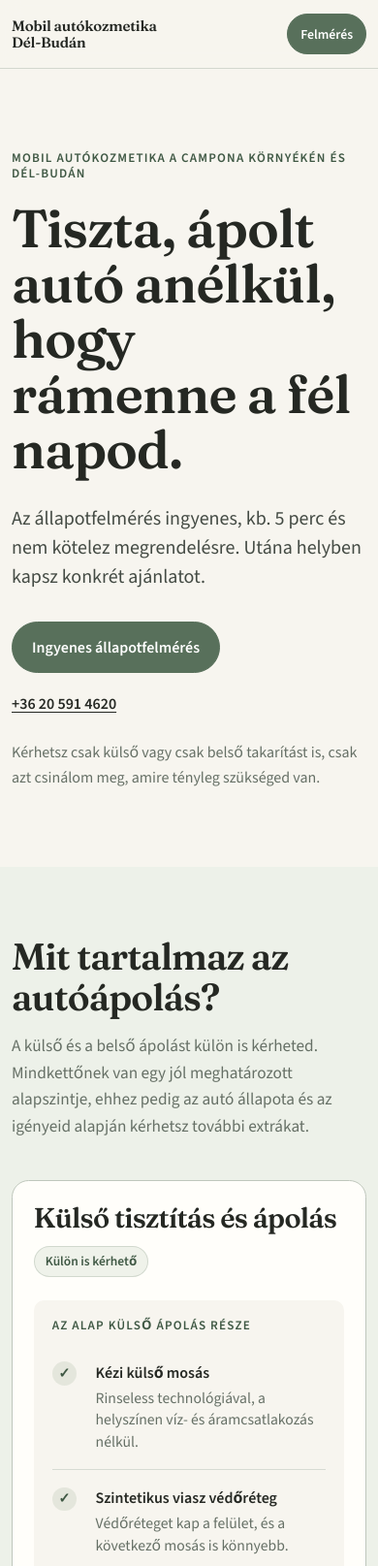
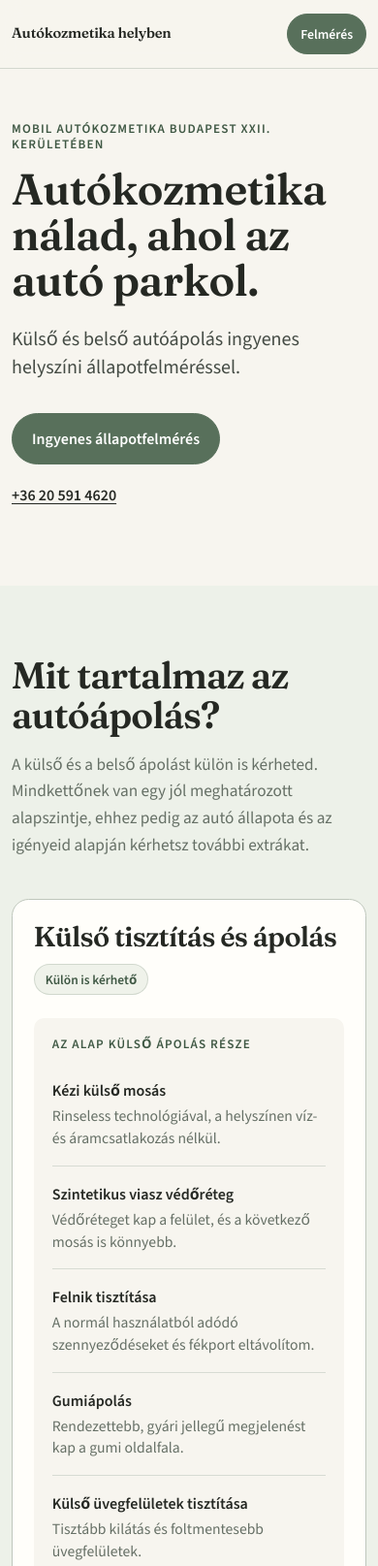
Before and after one commit to RolandSzaboDesign/AutoKozmetikaHelyben, an Eleventy site: page src/index.html in a window 390 px wide. Shown: the top 1615 px of the page at 97% size. Built offline with nearby package versions, Linux system fonts and the light colour scheme; Eleventy itself is replaced by a stand-in of ours; files that its build step writes are made by us from their sources.

Commit message:
v1.0.9
Many small updates to content and images

```diff
--- a/src/_data/faq.json
+++ b/src/_data/faq.json
@@ -5,7 +5,7 @@
   },
   {
     "question": "Kérhetek csak külső vagy csak belső takarítást?",
-    "answer": "Persze. A külső és a belső takarítás külön is kérhető, és a választható kezelésekből is csak azt választod, amire szükséged van."
+    "answer": "Persze. A külső és a belső ápolás külön is kérhető. Mindkettőnek van egy alap tartalma, az extrákból pedig csak azt választod, amire szükséged van."
   },
   {
     "question": "Kell vizet vagy áramot biztosítanom?",
@@ -13,7 +13,7 @@
   },
   {
     "question": "Hol vállalsz autókozmetikát?",
-    "answer": "Elsősorban a XXII., XI., XX. és XXI. kerületben, valamint Szigetszentmiklóson és a Campona környékén dolgozom. Távolabbi helyszín is megoldható, ilyenkor a kiszállás költségét előre megbeszéljük."
+    "answer": "Elsősorban Budapest XXII. kerületében dolgozom. A közeli XI., XX. és XXI. kerület, valamint Szigetszentmiklós is szóba jöhet; a kiszállást előre egyeztetjük."
   },
   {
     "question": "Mekkora hely kell az autó körül?",
@@ -21,7 +21,7 @@
   },
   {
     "question": "Mennyi ideig tart?",
-    "answer": "A választott szolgáltatásoktól és az autó állapotától függően általában 1–3 órával érdemes számolni."
+    "answer": "A választott szolgáltatásoktól és az autó állapotától függően általában 1–4 órával érdemes számolni."
   },
   {
     "question": "Mi történik, ha rossz az idő?",
--- a/src/_data/schema.js
+++ b/src/_data/schema.js
@@ -5,7 +5,7 @@ module.exports = [
   {
     '@context': 'https://schema.org',
     '@type': 'Service',
-    name: 'Mobil autókozmetika Dél-Budán és környékén',
+    name: 'Mobil autókozmetika Budapest XXII. kerületében',
     serviceType: 'Mobil autókozmetika',
     url: site.url,
     description: site.description_short,
--- a/src/_data/site.json
+++ b/src/_data/site.json
@@ -1,14 +1,14 @@
 {
   "title": "Autókozmetika helyben",
-  "homepage_title": "Mobil autókozmetika Dél-Budán",
-  "tagline": "Mobil autókozmetika Dél-Budán és környékén",
-  "description_short": "Mobil autókozmetika Dél-Budán és környékén. Külső és belső tisztítás, választható ápoló kezelések, ingyenes helyszíni állapotfelméréssel.",
-  "description_long": "Tiszta, ápolt autó anélkül, hogy rámenne a fél napod. Helyszíni autókozmetika Dél-Budán és környékén, ingyenes állapotfelméréssel és egyedi árajánlattal.",
+  "homepage_title": "Autókozmetika helyben",
+  "tagline": "Mobil autókozmetika Budapest XXII. kerületében",
+  "description_short": "Házhoz menős mobil autókozmetika Budapest XXII. kerületében. Külső-belső autóápolás ingyenes helyszíni állapotfelméréssel.",
+  "description_long": "Mobil autókozmetika Budapest XXII. kerületében. Külső és belső autóápolás nálad, ahol az autó parkol, ingyenes helyszíni állapotfelméréssel.",
   "url": "https://autokozmetikahelyben.hu",
   "lang": "hu",
   "locale": "hu_HU",
   "ogImage": "/assets/images/og-autokozmetikahelyben.jpg",
-  "ogImageAlt": "Mobil autókozmetika a Campona környékén",
+  "ogImageAlt": "Házhoz menős mobil autókozmetika Budapest XXII. kerületében",
   "author": {
     "name": "Szabó Roland",
     "email": "szaboka89@gmail.com",
--- a/src/assets/css/style.css
+++ b/src/assets/css/style.css
@@ -167,12 +167,14 @@ h4 {
 .hero { padding-top: clamp(6.5rem, 12vw, 11rem); padding-bottom: clamp(5rem, 10vw, 9rem); }
 .hero__eyebrow { margin-bottom: 1.35rem; }
 .hero__title {
+  max-width: 64rem;
   margin-bottom: 1.75rem;
   font-family: var(--serif);
-  font-size: clamp(3.2rem, 8vw, 6.6rem);
+  font-size: clamp(3rem, 7vw, 6rem);
   font-weight: 600;
   letter-spacing: -.015em;
   line-height: 1.04;
+  text-wrap: balance;
 }
 .hero__lead {
   max-width: 52rem;
@@ -265,6 +267,21 @@ h4 {
 }
 .treatment-list--included strong,
 .treatment-list--included span { grid-column: 2; }
+@media (max-width: 620px) {
+  .treatment-list--included li {
+    grid-template-columns: 1fr;
+    gap: 0;
+  }
+
+  .treatment-list--included li::before {
+    display: none;
+  }
+
+  .treatment-list--included strong,
+  .treatment-list--included span {
+    grid-column: 1;
+  }
+}
 .treatment-list--extras li { padding: .9rem 0; }
 .treatment-list--extras strong { margin-bottom: 0; }
 .services__note {
@@ -530,12 +547,13 @@ h4 {
   .container,
   .container--narrow { width: min(calc(100% - 1.5rem), var(--max)); }
   .site-header__inner { min-height: 4.35rem; gap: .7rem; }
-  .brand { max-width: 13rem; font-size: 1rem; }
+  .brand { max-width: none; font-size: .98rem; white-space: nowrap; }
   .button--small { min-height: 2.55rem; padding: .55rem .8rem; font-size: .86rem; }
   .button__long { display: none; }
   .button__short { display: inline; }
-  .hero { padding-top: 5.3rem; }
-  .hero__title { font-size: clamp(3rem, 14vw, 4.5rem); }
+  .hero { padding-top: 3.4rem; }
+  .hero__eyebrow { margin-bottom: 1rem; }
+  .hero__title { margin-bottom: 1.4rem; font-size: clamp(2.5rem, 11.5vw, 4rem); letter-spacing: -.025; }
   .hero__actions { align-items: flex-start; flex-direction: column; }
   .service-card { padding: 1.35rem; }
   .before-after-grid { grid-template-columns: 1fr; }
@@ -556,7 +574,7 @@ h4 {
 }
 
 @media (max-width: 420px) {
-  .brand { max-width: 10.5rem; font-size: .94rem; }
+  .brand { font-size: .92rem; }
 }
 
 
--- a/src/index.html
+++ b/src/index.html
@@ -1,7 +1,7 @@
 ---
 layout: base.html
-title: Mobil autókozmetika Dél-Budán
-description: Tiszta, ápolt autó anélkül, hogy rámenne a fél napod. Mobil autókozmetika Dél-Budán és környékén, ingyenes helyszíni állapotfelméréssel.
+title: Mobil autókozmetika Budapest XXII. kerületében
+description: Házhoz menős mobil autókozmetika Budapest XXII. kerületében. Külső-belső autóápolás ingyenes helyszíni állapotfelméréssel.
 ---
 
 <script type="application/ld+json">{{ schema | json }}</script>
@@ -9,14 +9,14 @@ description: Tiszta, ápolt autó anélkül, hogy rámenne a fél napod. Mobil a
 <main id="tartalom">
   <section class="hero section">
     <div class="container container--narrow">
-      <h1 class="eyebrow hero__eyebrow">Mobil autókozmetika a Campona környékén és Dél-Budán</h1>
-      <p class="hero__title">Tiszta, ápolt autó anélkül, hogy rámenne a fél napod.</p>
-      <p class="hero__lead">Az állapotfelmérés ingyenes, kb. 5 perc és nem kötelez megrendelésre. Utána helyben kapsz konkrét ajánlatot.</p>
+      <h1 class="eyebrow hero__eyebrow">Mobil autókozmetika Budapest XXII. kerületében</h1>
+      <p class="hero__title">Autókozmetika nálad, ahol az autó parkol.</p>
+      <p class="hero__lead">Külső és belső autóápolás ingyenes helyszíni állapotfelméréssel.</p>
       <div class="hero__actions">
         <a class="button" href="#kapcsolat">Ingyenes állapotfelmérés</a>
         <a class="text-link" href="{{ site.contact.telephoneHref }}">{{ site.author.telephone }}</a>
       </div>
-      <p class="hero__note">Kérhetsz csak külső vagy csak belső takarítást is, csak azt csinálom meg, amire tényleg szükséged van.</p>
+      <!-- <p class="hero__note">Nem kell vizet vagy áramot biztosítanod.</p> -->
     </div>
   </section>
 
@@ -128,7 +128,7 @@ description: Tiszta, ápolt autó anélkül, hogy rámenne a fél napod. Mobil a
       <div class="contact-copy">
         <h2>Megnézzük az autódat?</h2>
         <p>Kérj visszahívást, és megbeszéljük, hol van az autó, milyen állapotban van, és mikor tudom személyesen megnézni.</p>
-        <p class="contact-copy__small">Az állapotfelmérés ingyenes és nem kötelez megrendelésre. Utána ott helyben konkrét árajánlatot kapsz. Nincs fix csomag, csak azt választod, amire szükséged van.</p>
+        <p class="contact-copy__small">Az állapotfelmérés ingyenes és nem kötelez megrendelésre. Utána ott helyben konkrét árajánlatot kapsz. A külső és belső ápolást külön is kérheted, az extrákból pedig csak azt választod, amire szükséged van.</p>
 
         <div class="direct-contact">
           <a class="direct-contact__phone" href="{{ site.contact.telephoneHref }}">{{ site.author.telephone }}</a>
@@ -210,7 +210,7 @@ description: Tiszta, ápolt autó anélkül, hogy rámenne a fél napod. Mobil a
               height="840"
               loading="lazy"
             >
-            <figcaption>Belső felületek tisztítása és ápolása</figcaption>
+            <figcaption>Külső műanyag felületek ápolása</figcaption>
           </figure>
 
           <figure class="before-after-item">
@@ -328,7 +328,7 @@ description: Tiszta, ápolt autó anélkül, hogy rámenne a fél napod. Mobil a
 
 <footer class="site-footer">
   <div class="container site-footer__inner">
-    <p class="site-footer__title">Mobil autókozmetika Dél-Budán és környékén.</p>
+    <p class="site-footer__title">Mobil autókozmetika Budapest XXII. kerületében.</p>
     <div class="site-footer__links" aria-label="Kapcsolat">
       <a href="{{ site.contact.telephoneHref }}">{{ site.author.telephone }}</a>
       <a href="{{ site.contact.emailHref }}">{{ site.author.email }}</a>
```
Also changed, not shown: src/assets/images/before-after-02.webp, src/assets/images/before-after-03.webp, src/assets/images/before-after-04.webp.
